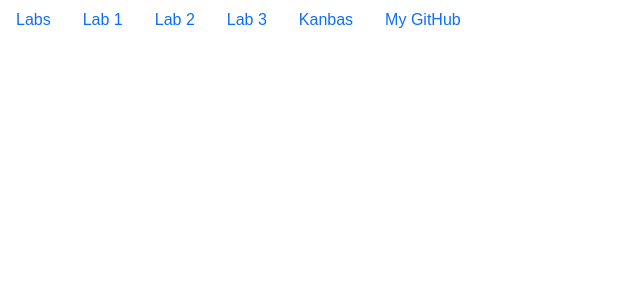
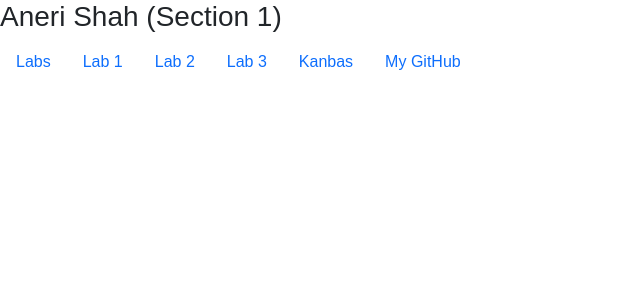
Before and after one commit to anerishah7/kanbas-react-web-app, a React (Create React App) app: page /#/Labs in a window 1280 px wide. Shown: the top 300 px of the page, without its empty margins (0-640 px from the left). Built offline with nearby package versions, Linux system fonts and the light colour scheme.

Commit message:
a2 CSS and Bootstrap

```diff
--- a/src/Labs/TOC.tsx
+++ b/src/Labs/TOC.tsx
@@ -4,16 +4,6 @@
 export default function TOC() {
   const { pathname } = useLocation();
     return (
-      // <ul>
-      //   <h2>Aneri Shah (Section 1)</h2>
-      //   {/* <li><Link to="/Labs">Labs</Link></li> */}
-      //   <li><Link to="/Labs/Lab1">Lab 1</Link></li>
-      //   <li><Link to="/Labs/Lab2">Lab 2</Link></li>
-      //   <li><Link to="/Labs/Lab3">Lab 3</Link></li>
-      //   <li><Link to="/Kanbas">Kanbas</Link></li>
-      //   <li><a href="https://github.com/anerishah7/kanbas-react-web-app.git" id="wd-github">Github</a></li>
-      // </ul>
-
       <ul className="nav nav-pills">
       <li className="nav-item">
         <a id="wd-a" href="#/Labs" className="nav-link">
@@ -44,7 +34,7 @@
         </a>
       </li>
       <li className="nav-item">
-        <a id="wd-k" href="https://github.com/anerishah7/kanbas-react-web-app.git" className="nav-link">
+        <a id="wd-github" href="https://github.com/anerishah7/kanbas-react-web-app.git" className="nav-link">
           My GitHub
         </a>
       </li>
--- a/src/Labs/index.tsx
+++ b/src/Labs/index.tsx
@@ -7,10 +7,9 @@
 export default function Labs() {
   return (
     <div id="wd-labs">
-      {/* <h1>Labs</h1> */}
+      <h3>Aneri Shah (Section 1)</h3>
       <TOC />
       <Routes>
-        {/* <Route path="/" element={<Navigate to="Lab1" />} /> */}
         <Route path="Lab1" element={<Lab1 />} />
         <Route path="Lab2" element={<Lab2 />} />
         <Route path="Lab3" element={<Lab3 />} />
```
